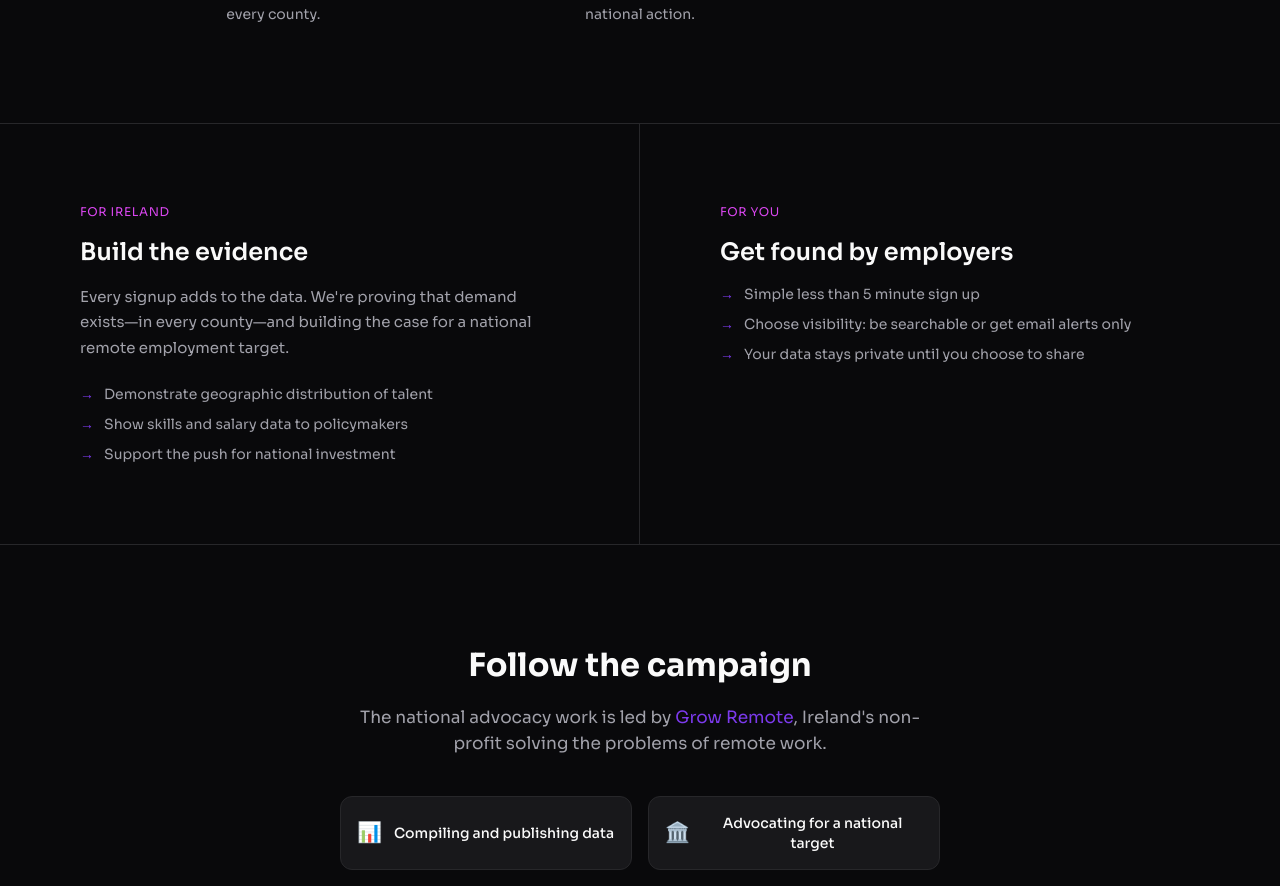
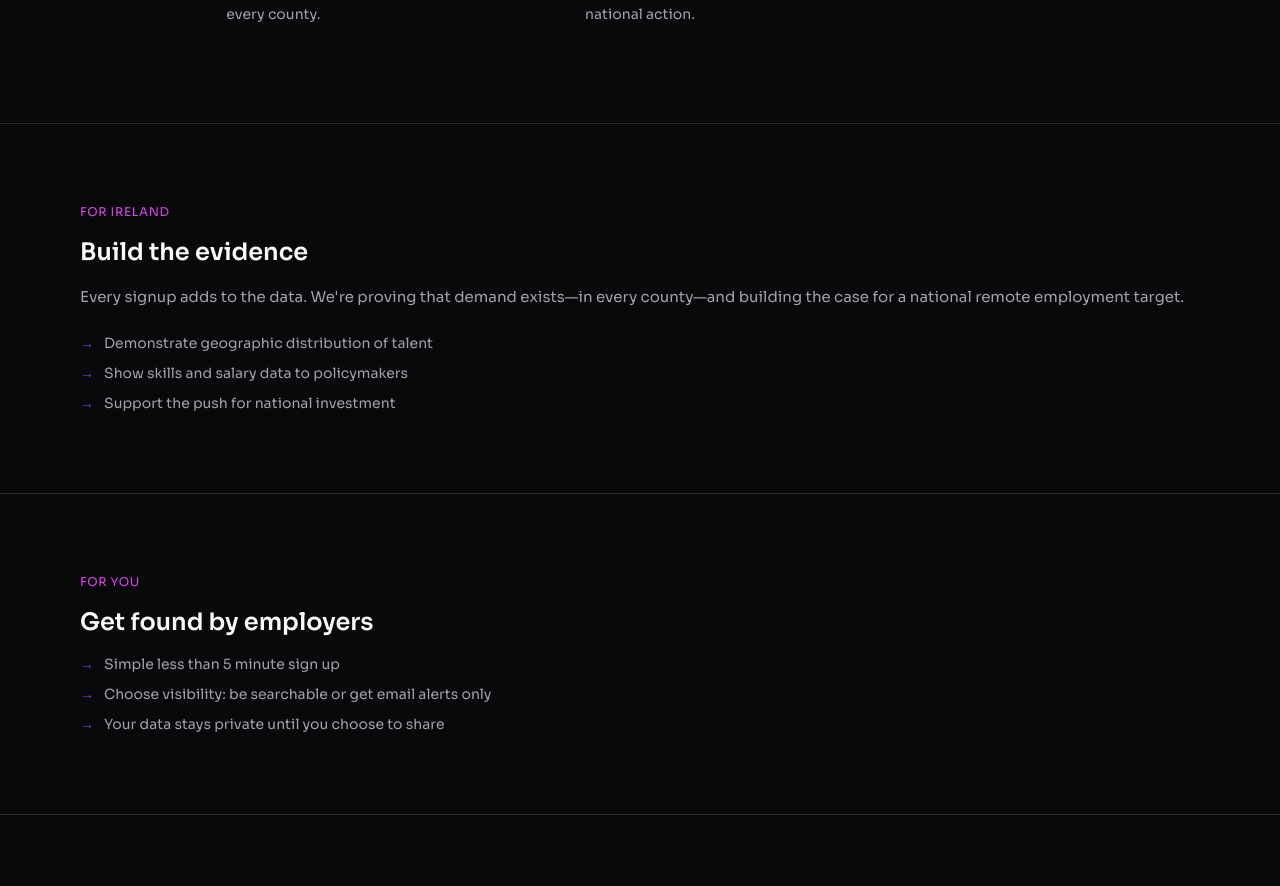
Before and after one commit to hello383/Sway, a Next.js app: page / in a window 1280 px wide. Shown: the part 1885-2771 px from the top of the page. Built offline with nearby package versions, Linux system fonts and the light colour scheme; no server answers; the database is empty.

Commit message:
Fix responsive breakpoints for mobile devices

```diff
--- a/app/page.tsx
+++ b/app/page.tsx
@@ -230,7 +230,7 @@ export default function Home() {
           </p>
 
           <form onSubmit={handleSubmit} className="max-w-[500px] mx-auto mb-4">
-            <div className="grid grid-cols-2 gap-3 mb-3">
+            <div className="grid grid-cols-2 gap-3 mb-3 max-[500px]:grid-cols-1">
               <input
                 type="text"
                 placeholder="Your name"
@@ -325,7 +325,7 @@ export default function Home() {
       {/* Stats */}
       <section className="py-20 border-b border-[#27272a]">
         <div className="max-w-[1100px] mx-auto px-6">
-            <div className="grid grid-cols-4 gap-8 text-center md:grid-cols-2 max-md:grid-cols-2">
+            <div className="grid grid-cols-4 gap-8 text-center md:grid-cols-2">
             <div>
               <div className="text-4xl font-bold mb-1 bg-gradient-to-br from-[#7c3aed] to-[#d946ef] bg-clip-text text-transparent">100k+</div>
               <div className="text-[13px] text-[#a1a1aa]">Remote jobs monthly in Europe</div>
@@ -371,8 +371,8 @@ export default function Home() {
       </section>
 
       {/* Two purposes */}
-      <section className="grid grid-cols-2 border-b border-[#27272a] max-md:grid-cols-1">
-        <div className="p-20 max-md:p-15 border-r border-[#27272a] max-md:border-r-0 max-md:border-b">
+      <section className="grid grid-cols-2 border-b border-[#27272a] md:grid-cols-1">
+        <div className="p-20 md:p-15 border-r border-[#27272a] md:border-r-0 md:border-b">
           <div className="text-xs uppercase tracking-wider text-[#d946ef] mb-4">For Ireland</div>
           <h3 className="text-2xl font-semibold mb-4">Build the evidence</h3>
           <p className="text-[15px] text-[#a1a1aa] leading-[1.7] mb-6">Every signup adds to the data. We're proving that demand exists—in every county—and building the case for a national remote employment target.</p>
@@ -391,7 +391,7 @@ export default function Home() {
             </li>
           </ul>
                   </div>
-        <div className="p-20 max-md:p-15">
+        <div className="p-20 md:p-15">
           <div className="text-xs uppercase tracking-wider text-[#d946ef] mb-4">For you</div>
           <h3 className="text-2xl font-semibold mb-4">Get found by employers</h3>
           <ul className="list-none space-y-2.5">
@@ -418,7 +418,7 @@ export default function Home() {
           <p className="text-[17px] text-[#a1a1aa] mb-10 max-w-[560px] mx-auto">
             The national advocacy work is led by <a href="https://growremote.ie" target="_blank" rel="noopener noreferrer" className="text-[#7c3aed] hover:underline">Grow Remote</a>, Ireland's non-profit solving the problems of remote work.
           </p>
-          <div className="grid grid-cols-2 gap-4 max-w-[600px] mx-auto max-md:grid-cols-1">
+          <div className="grid grid-cols-2 gap-4 max-w-[600px] mx-auto md:grid-cols-1">
             <a
               href="https://www.irishtimes.com/business/work/2025/12/10/more-than-8000-submissions-made-on-right-to-request-remote-working/"
               target="_blank"
@@ -461,7 +461,7 @@ export default function Home() {
 
       {/* Footer */}
       <footer className="py-8 px-6">
-        <div className="max-w-[1100px] mx-auto flex justify-between items-center flex-wrap gap-4 max-md:flex-col max-md:text-center">
+          <div className="max-w-[1100px] mx-auto flex justify-between items-center flex-wrap gap-4 md:flex-col md:text-center">
           <Link href="/" className="flex items-center gap-2.5 font-semibold text-lg">
             <div className="w-8 h-8 bg-gradient-to-br from-[#7c3aed] to-[#d946ef] rounded-lg"></div>
             <span>Sway</span>
```
Lines whose indentation alone changed are shown as unchanged.
